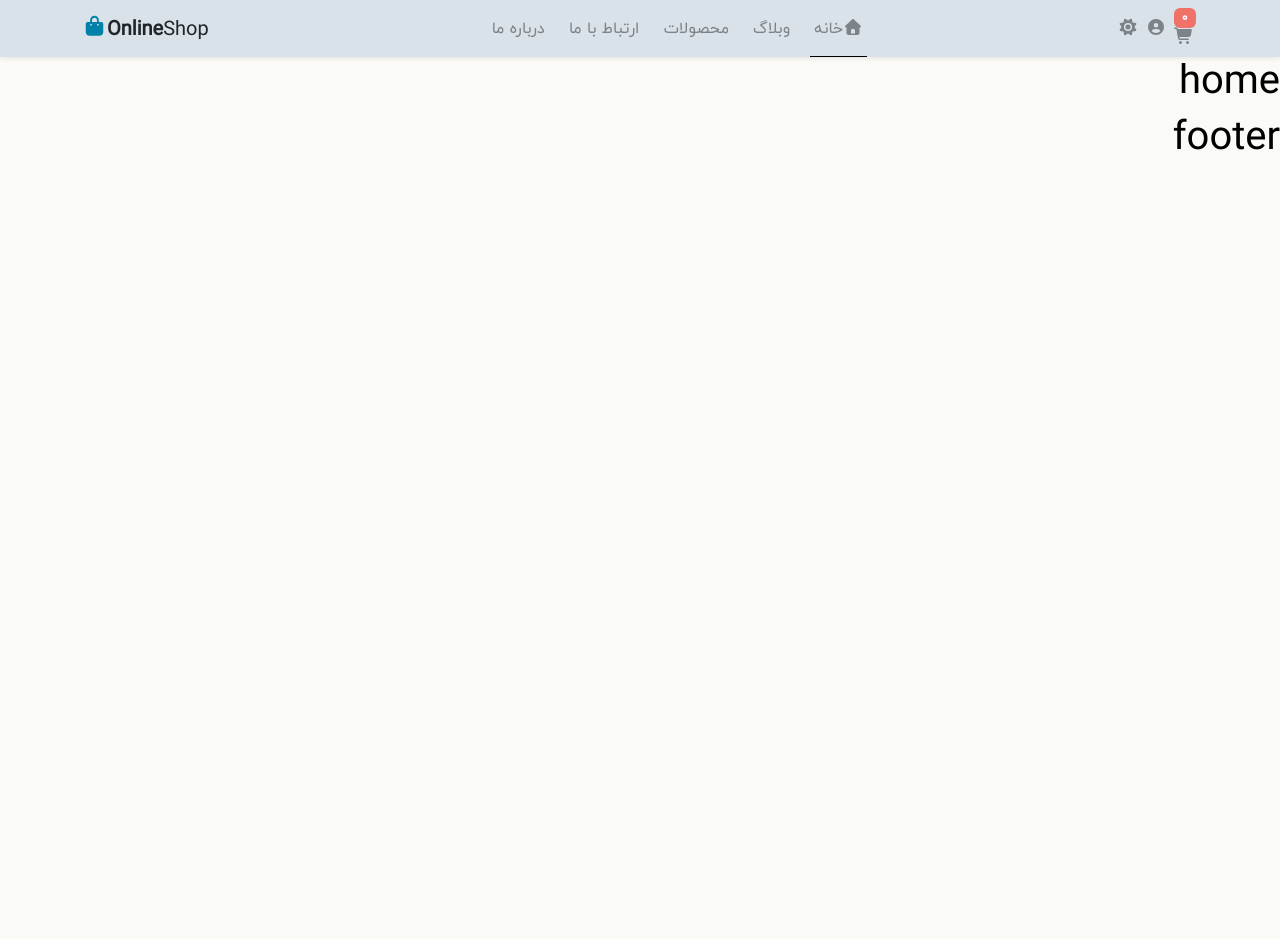
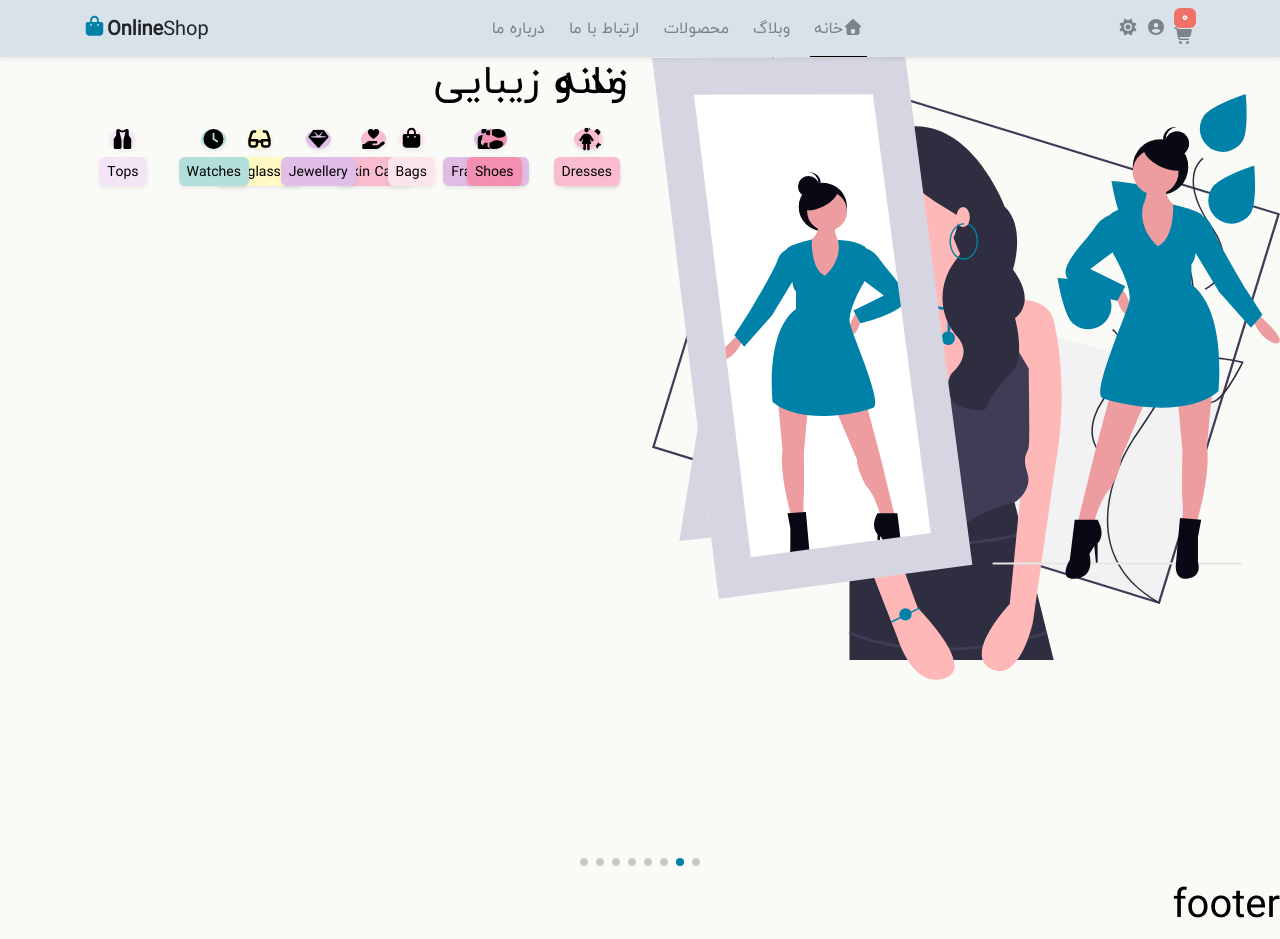
Before and after one commit to npject/react-shop-pro, a React (Vite) app: page / in a window 1280 px wide. Before the commit the page ends 800 px from the top, so only its background shows below. Built offline with nearby package versions, Linux system fonts and the light colour scheme.

Commit message:
feat: implemenet category slider on home page

```diff
--- /dev/null
+++ b/src/components/sliders/CategorySlider.jsx
@@ -0,0 +1,86 @@
+import { Link } from 'react-router-dom';
+import { useRef } from 'react';
+import { Swiper, SwiperSlide } from 'swiper/react';
+import 'swiper/css';
+import 'swiper/css/effect-fade';
+import 'swiper/css/navigation';
+import 'swiper/css/pagination';
+import { EffectFade, Navigation, Pagination, Autoplay } from 'swiper/modules';
+import { FontAwesomeIcon } from '@fortawesome/react-fontawesome';
+
+
+function CategorySlider ({data}) {
+    const progressCircle = useRef(null);
+    const progressContent = useRef(null);
+    const onAutoplayTimeLeft = (s, time, progress) => {
+      progressCircle.current.style.setProperty('--progress', 1 - progress);
+      progressContent.current.textContent = `${Math.ceil(time / 1000)}s`;
+    };
+
+    return (
+        <>
+        <Swiper
+            spaceBetween={30}
+            effect={'fade'}
+            navigation={{
+                nextEl: '.custom-next-btn',
+                prevEl: '.custom-prev-btn'
+            }}
+            pagination={{
+              clickable: true,
+            }}
+            loop={true}
+            speed={900}
+            autoplay={{
+                delay: 3000,
+                disableOnInteraction: false,
+            }}
+            modules={[EffectFade, Navigation, Pagination, Autoplay]}
+            onAutoplayTimeLeft={onAutoplayTimeLeft}
+            className="mySwiper"
+            id='categorySwiper'
+        >
+            {Object.entries(data.categories).map(([key, value], index) => (
+
+                <SwiperSlide key={index}>
+                    <div className='row'>
+                        <div className='col-12 col-lg-6 text-center'>
+                            <img className='category-image img-fluid object-fit-contain' src={`/src/assets/img/svg/categories/${value.illustration}`} />
+                        </div>
+                        <div className='col-12 col-lg-6'>
+                            <h1 className='mb-3 text-center text-lg-end mt-3 mt-lg-0'>{key}</h1>
+                            <div className='d-flex flex-row flex-wrap gap-3 category-links justify-content-center justify-content-lg-start align-items-center align-items-lg-start px-3 px-lg-0'>
+                                {value.items.map((item, index) => (
+                                    <Link to={`/products?category=${item.slug}&page=1`} key={index} target='_blank' className='text-black text-decoration-none'>
+                                    <div className='category-item d-flex flex-row flex-lg-column justify-content-center align-items-center rounded-2 text-center p-lg-2'>
+                                        <div className='category-icon d-flex flex-column justify-content-center align-items-center rounded-circle shadow-sm' style={{ backgroundColor: item.color }}>
+                                            <FontAwesomeIcon icon={item.icon} className='fs-5' />
+                                        </div>
+                                        <span className='fs-14 ps-2 pe-3 pe-lg-2 py-1 rounded-2 mt-lg-2 shadow-sm' style={{ backgroundColor: item.color }}>{item.name}</span>
+                                    </div>
+                                    </Link>
+                                ))}
+                            </div>
+                        </div>
+                    </div>
+                </SwiperSlide>
+
+            ))}
+            <div className="autoplay-progress position-absolute d-flex justify-content-center align-items-center fw-bold" slot="container-end">
+              <svg viewBox="0 0 48 48" ref={progressCircle} className='position-absolute start-0 top-0 w-100 h-100'>
+                <circle cx="24" cy="24" r="20"></circle>
+              </svg>
+              <span ref={progressContent}></span>
+            </div>
+            <button className='btn custom-prev-btn position-absolute d-flex justify-content-center align-items-center fs-2 p-0 rounded-circle'>
+                <FontAwesomeIcon icon='fa-solid fa-circle-right' />
+            </button>
+            <button className='btn custom-next-btn position-absolute d-flex justify-content-center align-items-center fs-2 p-0 rounded-circle'>
+                <FontAwesomeIcon icon='fa-solid fa-circle-left' />
+            </button>
+        </Swiper>
+
+        </>
+    );
+}
+export default CategorySlider;
--- a/src/pages/Home.jsx
+++ b/src/pages/Home.jsx
@@ -1,5 +1,7 @@
 import { useContext } from "react";
 import { themeContext } from "context";
+import CategorySlider from "components/sliders/categorySlider";
+import categorySliderData from "/src/data/categories.json";
 
 function Home() {
     const {color} = useContext(themeContext);
@@ -7,7 +9,9 @@ function Home() {
     return(
         <>
         <div data-theme={color}>
-        <h1>home</h1>
+            <div className="container-fluid g-0">
+                <CategorySlider data={categorySliderData} />
+            </div>
         </div>
         </>
     );
```
